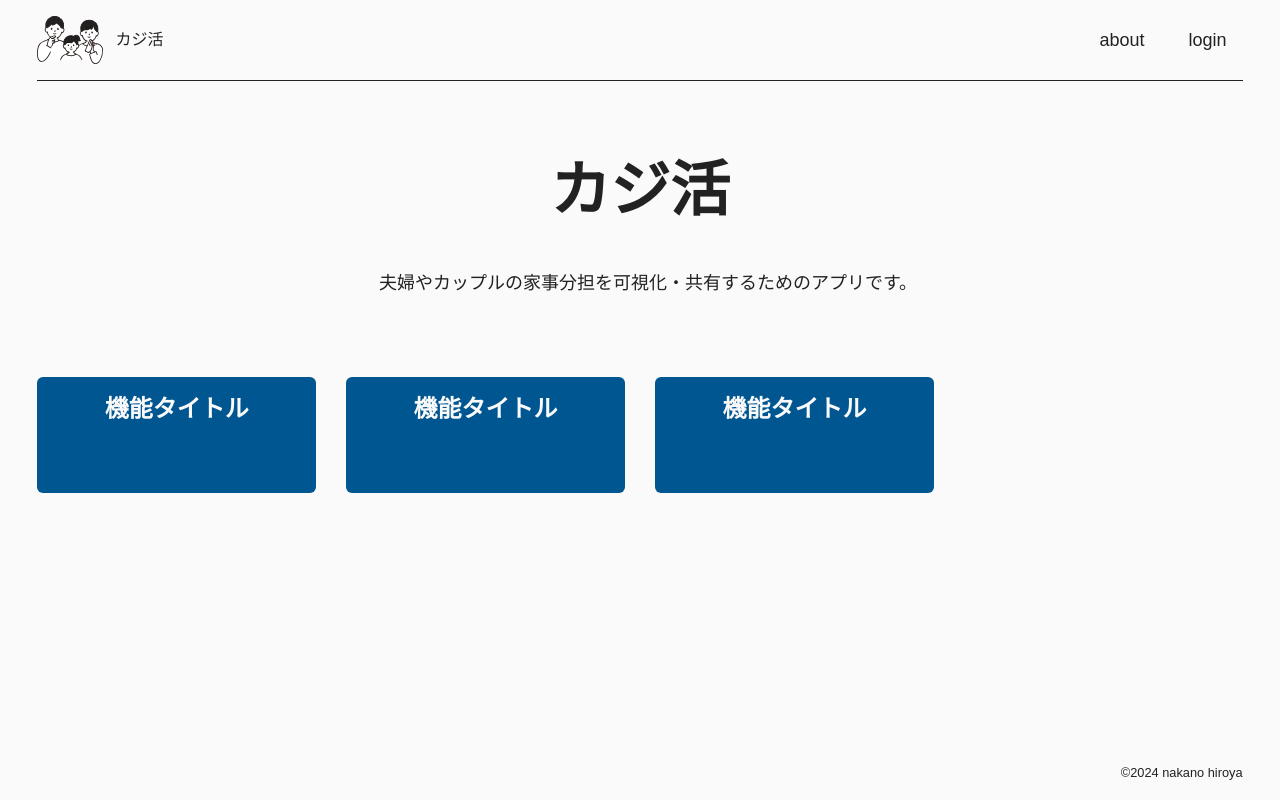
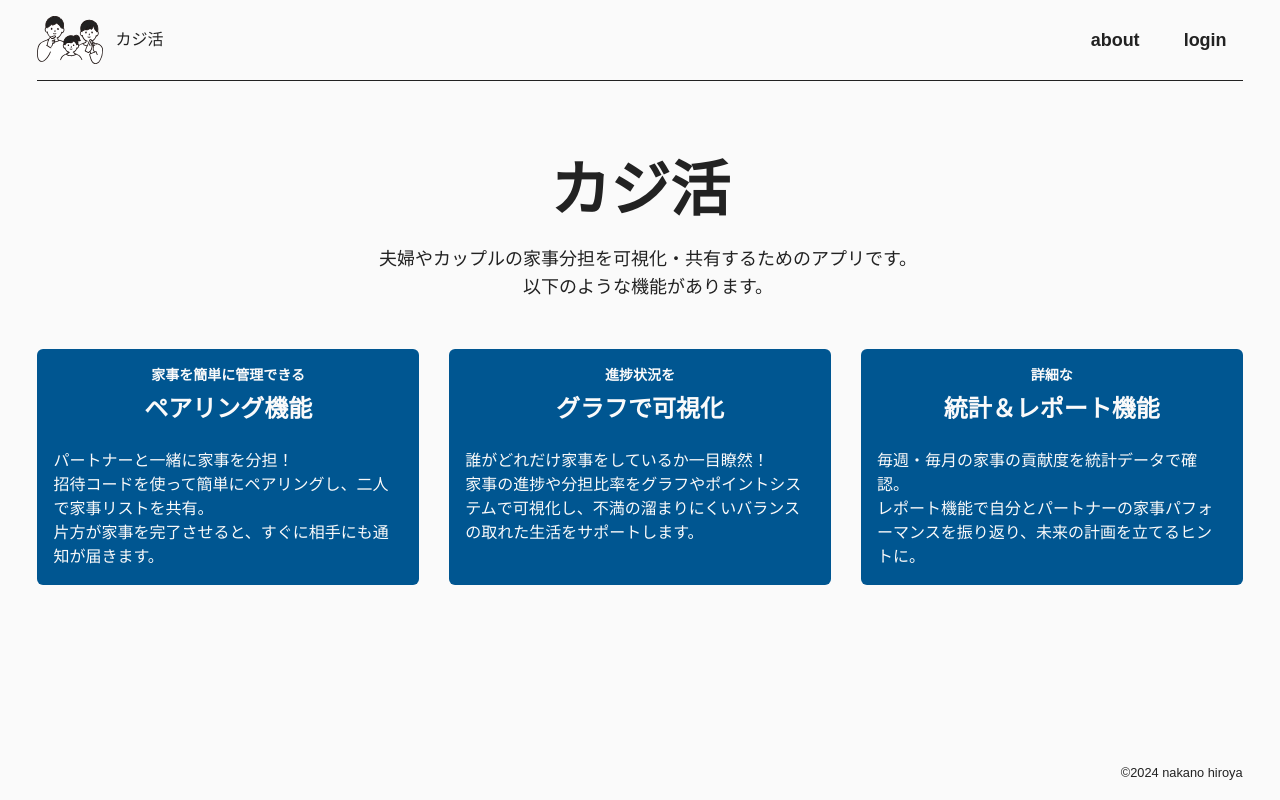
Before and after one commit to hirotiia/kajikatsu, a Next.js app: page / in a window 1280 px wide. Built offline with nearby package versions, Linux system fonts and the light colour scheme; a web font is replaced by a local one.

Commit message:
:wrench: 開発環境のバージョンを固定

```diff
--- a/src/app/(intro)/page.tsx
+++ b/src/app/(intro)/page.tsx
@@ -11,38 +11,64 @@ export const metadata: Metadata = {
 export default function Home() {
   return (
     <>
-      <hgroup className="mb-6 flex flex-col-reverse items-center justify-center gap-4 md:mb-12 md:gap-6">
+      <hgroup className="mb-4 flex flex-col-reverse items-center justify-center gap-4 md:mb-6 md:gap-6">
         <h1 className="text-4xl md:text-6xl">{config.APP_NAME}</h1>
       </hgroup>
 
-      <Text className="text-center">
+      <Text className="text-center mt-0">
         夫婦やカップルの家事分担を可視化・共有するためのアプリです。
+        <br />
+        以下のような機能があります。
       </Text>
 
-      <div className="mt-20 grid grid-cols-custom gap-custom-gap max-w-inline-custom mx-auto">
+      <div className="max-w-inline-custom mx-auto mt-10 md:mt-12 grid grid-cols-custom gap-custom-gap">
         <article
-          className="grid grid-rows-subgrid row-span-4 gap-custom-gutter bg-primary rounded-md text-primary-foreground p-4"
+          className="row-span-2 grid grid-rows-subgrid gap-custom-gutter rounded-md bg-primary p-4 text-primary-foreground"
           aria-labelledby="article1"
         >
-          <h2 id="article1" className="text-xl md:text-2xl text-center">
-            機能タイトル
+          <h2 id="article1" className="text-center grid gap-y-2">
+            <span className="block text-sm md:text-md">
+              家事を簡単に管理できる
+            </span>
+            <span className="block text-xl md:text-2xl">ペアリング機能</span>
           </h2>
+          <p>
+            パートナーと一緒に家事を分担！
+            <br />
+            招待コードを使って簡単にペアリングし、二人で家事リストを共有。
+            <br />
+            片方が家事を完了させると、すぐに相手にも通知が届きます。
+          </p>
         </article>
         <article
-          className="grid grid-rows-subgrid row-span-4 gap-custom-gutter bg-primary rounded-md text-primary-foreground p-4"
+          className="row-span-2 grid grid-rows-subgrid gap-custom-gutter rounded-md bg-primary p-4 text-primary-foreground"
+          aria-labelledby="article2"
+        >
+          <h2 id="article2" className="text-center grid gap-y-2">
+            <span className="block text-sm md:text-md">進捗状況を</span>
+            <span className="block text-xl md:text-2xl">グラフで可視化</span>
+          </h2>
+          <p>
+            誰がどれだけ家事をしているか一目瞭然！
+            <br />
+            家事の進捗や分担比率をグラフやポイントシステムで可視化し、不満の溜まりにくいバランスの取れた生活をサポートします。
+          </p>
+        </article>
+        <article
+          className="row-span-2 grid grid-rows-subgrid gap-custom-gutter rounded-md bg-primary p-4 text-primary-foreground"
           aria-labelledby="article1"
         >
-          <h2 id="article1" className="text-xl md:text-2xl text-center">
-            機能タイトル
+          <h2 id="article1" className="text-center grid gap-y-2">
+            <span className="block text-sm md:text-md">詳細な</span>
+            <span className="block text-xl md:text-2xl">
+              統計＆レポート機能
+            </span>
           </h2>
-        </article>
-        <article
-          className="grid grid-rows-subgrid row-span-4 gap-custom-gutter bg-primary rounded-md text-primary-foreground p-4"
-          aria-labelledby="article1"
-        >
-          <h2 id="article1" className="text-xl md:text-2xl text-center">
-            機能タイトル
-          </h2>
+          <p>
+            毎週・毎月の家事の貢献度を統計データで確認。
+            <br />
+            レポート機能で自分とパートナーの家事パフォーマンスを振り返り、未来の計画を立てるヒントに。
+          </p>
         </article>
       </div>
     </>
--- a/src/components/layouts/base-layout.tsx
+++ b/src/components/layouts/base-layout.tsx
@@ -1,9 +1,11 @@
-import Image from 'next/image';
-import Link from 'next/link';
+'use client';
 
 import { config } from '@/config/config';
 import { zen_maru_gothic } from '@/font/font';
 import { cn } from '@/utils/cn';
+import Image from 'next/image';
+import Link from 'next/link';
+import { usePathname } from 'next/navigation';
 
 const Logo = () => {
   return (
@@ -21,6 +23,7 @@ const Logo = () => {
 };
 
 export const BaseLayout = ({ children }: { children: React.ReactNode }) => {
+  const pathname = usePathname();
   return (
     <body
       className={cn(zen_maru_gothic.className, 'grid grid-cols-custom-layout')}
@@ -41,11 +44,15 @@ export const BaseLayout = ({ children }: { children: React.ReactNode }) => {
                     url: '/login',
                   },
                 ].map(({ title, url }) => {
+                  const isCurrent = pathname === url;
                   return (
                     <li key={title}>
                       <Link
                         href={url}
-                        className="p-4 text-lg transition-colors duration-300 ease-in-out hover:text-primary"
+                        className={cn(
+                          'p-4 text-lg transition-colors duration-300 ease-in-out hover:text-primary font-bold',
+                          isCurrent && 'text-primary',
+                        )}
                       >
                         {title}
                       </Link>
--- a/tailwind.config.ts
+++ b/tailwind.config.ts
@@ -30,7 +30,7 @@ const config: Config = {
       },
       gridTemplateColumns: {
         custom:
-          'repeat(auto-fill, minmax(min(var(--column-min-size), 100%), 1fr))',
+          'repeat(auto-fit, minmax(min(var(--column-min-size), 100%), 1fr))',
         'custom-layout':
           '1fr minmax(var(--viewport-min), var(--viewport-max)) 1fr',
       },
```
Also changed, not shown: package.json (+11 -11 lines), 1 other file (tests, documents, lock files or other folders).
